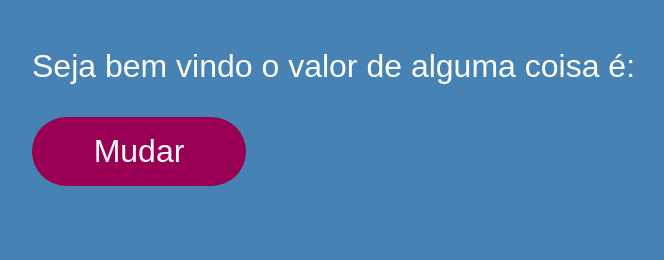
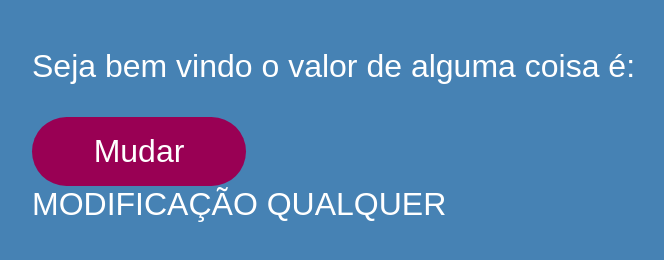
Before and after one commit to EversonYuri/organizador-de-ideias, a plain HTML site: page public/index.html in a window 1280 px wide. Shown: the whole page, without its empty margins (0-664 px from the left). Drawn offline with Linux system fonts and the light colour scheme; no server answers.

Commit message:
Modificação qualquer

```diff
--- a/public/index.html
+++ b/public/index.html
@@ -30,6 +30,7 @@
 <body>
     Seja bem vindo o valor de alguma coisa é: <span id="valor"></span>
     <div id="botao-mudar">Mudar</div>
+    MODIFICAÇÃO QUALQUER
     <script src="index.js"></script>
 </body>
 </html>
```
